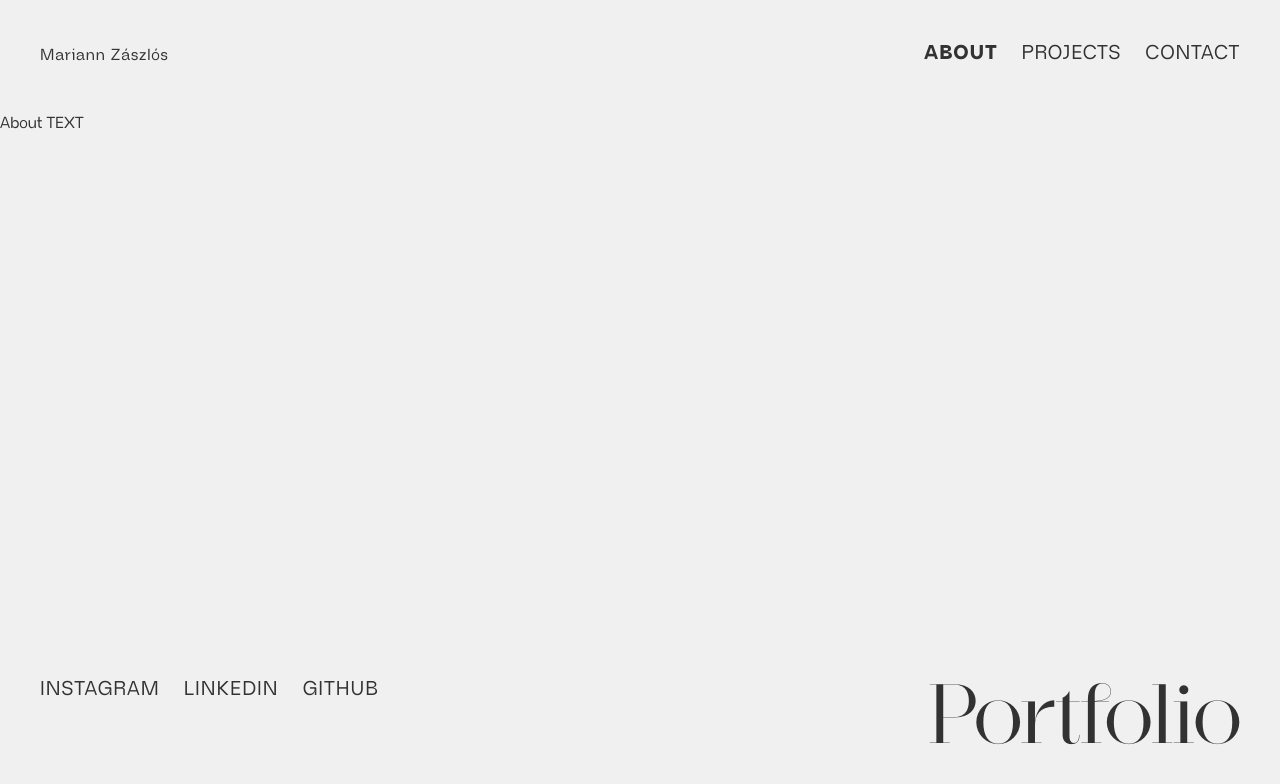
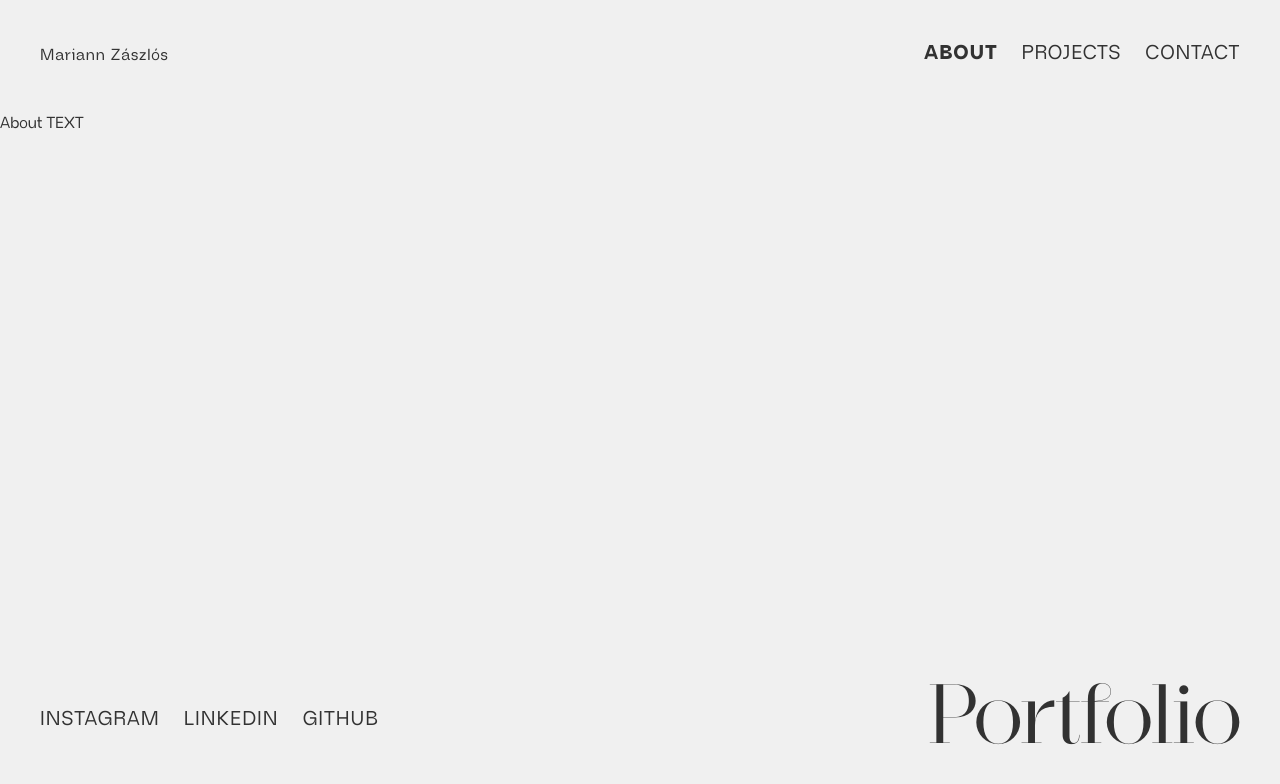
Before and after one commit to zmariann/portfolio2025, a Next.js app: page /portfolio/about in a window 1280 px wide. Shown: the top 784 px of the page. Built offline with nearby package versions, Linux system fonts and the light colour scheme.

Commit message:
some footer design change & put links in a separate file

```diff
--- a/app/_components/footer.tsx
+++ b/app/_components/footer.tsx
@@ -1,29 +1,23 @@
 "use client";
 
-import Link from "next/link";
-
-const links = [
-  { name: "INSTAGRAM", href: "/portfolio/about" },
-  { name: "LINKEDIN", href: "/portfolio/projects" },
-  { name: "GITHUB", href: "/portfolio/contact" },
-];
+import { links } from "./links";
 
 export default function Footer() {
   return (
     <>
       <footer className="mt-auto sm:flex justify-between gap-6 mx-10 mb-5 hidden">
-        <div className="py-6">
+        <div className="flex items-center">
           <div className="flex text-xl gap-6 tracking-wider">
             {links.map((link) => {
               return (
-                <Link key={link.name} href={link.href}>
+                <a key={link.name} href={link.href}>
                   <p> {link.name} </p>
-                </Link>
+                </a>
               );
             })}
           </div>
         </div>
-        <p className="text-[10vh] font-[family-name:var(--regonia-font)] mt-2">
+        <p className="text-[10vh] font-[family-name:var(--regonia-font)]">
           Portfolio
         </p>
       </footer>
--- /dev/null
+++ b/app/_components/links.ts
@@ -0,0 +1,5 @@
+export const links = [
+  { name: "INSTAGRAM", href: "/portfolio/about" },
+  { name: "LINKEDIN", href: "/portfolio/projects" },
+  { name: "GITHUB", href: "/portfolio/contact" },
+];
```
